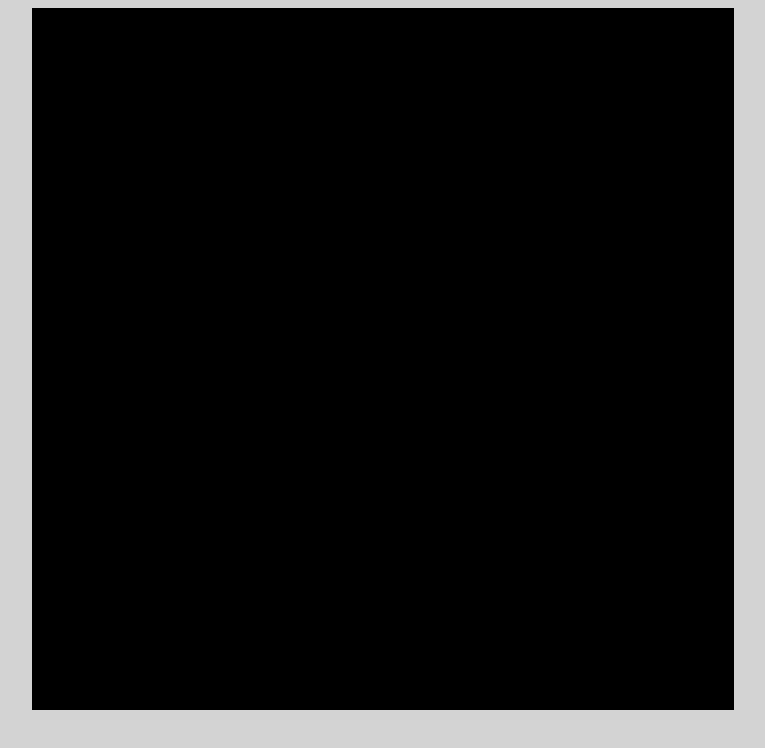
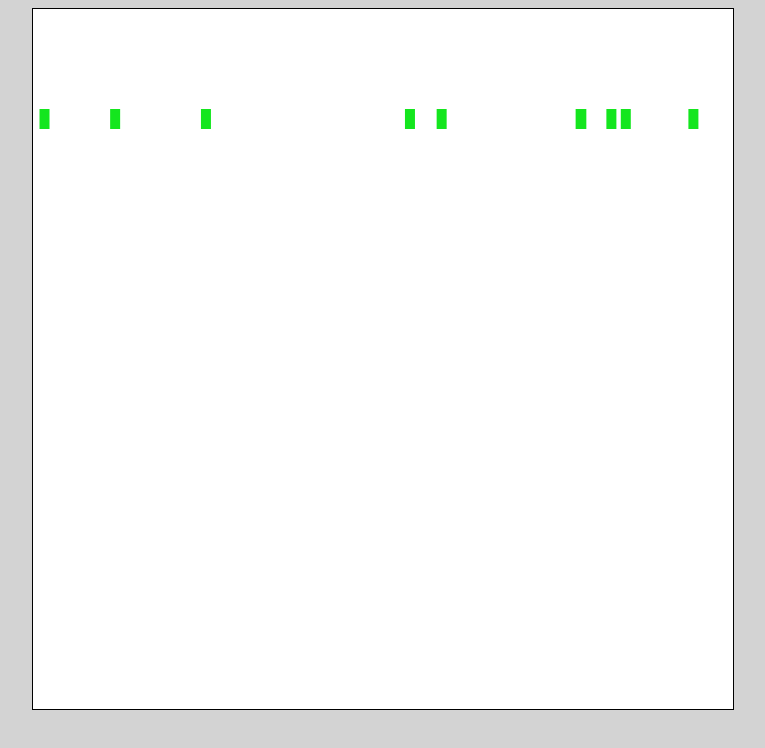
Before and after one commit to ethan375/Space-invaders, a plain HTML site: page index.html in a window 1280 px wide. Shown: the whole page, without its empty margins (257-1022 px from the left). Drawn offline with Linux system fonts and the light colour scheme.

Commit message:
invaders are showing up on canvas at with random x values

```diff
--- a/css/style.css
+++ b/css/style.css
@@ -9,5 +9,5 @@ body{
   margin-right: auto;
   display: block;
   border: 1px solid black;
-  background-color: black;
+  background-color: white;
 }
--- a/js/app.js
+++ b/js/app.js
@@ -4,77 +4,95 @@ const canvas = document.getElementById('myCanvas');
 // canvas context will be a 2d game
 const ctx = canvas.getContext('2d');
 
-// global variables
-let playerX = 350; //this is the starting x coordinate for the player
-//let laserX = playerX //this will be the position of the laser when fired, being equal to player's x coordinate will make it appear as if it is coming from the players ship
-const laserY = 650; //this will be y coordinate for the bullet which will travel upwards on y axis when shot
-const laserX = playerX;
+// // global variables
+// let playerX = 350; //this is the starting x coordinate for the player
+// //let laserX = playerX //this will be the position of the laser when fired, being equal to player's x coordinate will make it appear as if it is coming from the players ship
+// const laserY = 650; //this will be y coordinate for the bullet which will travel upwards on y axis when shot
+// const laserX = playerX;
 // let bullets = [];
-let alienX = 80;
-const alienY = 70;
-// const aliens = [10];
 
 
-let aliens = (x, y)=>{
+
+function Aliens (x, y, dx, dy){
   this.x = x;
   this.y = y;
+  this.dx = dx;
+  this.dy = dy;
+
+  this.draw = ()=>{
+    ctx.fillStyle = 'rgb(20, 230, 30)'
+    ctx.fillRect(this.x, this.y, 10, 20);
+  },
+
+
+
+  this.update = ()=>{
+    if(this.x + 5 > canvas.Width || this.x -5 < 0){
+      this.dx = -dx
+    }
+    if(this.x + 5 > canvas.width || this.x - 5 < 0){
+      this.dy = -dy;
+    }
+    this.x += dx;
+    this.y -= dy;
+    this.draw();
+  }
+}
+
+  const alienArray = [];
+
+for(let i = 0; i < 10; i++){
+  let x = Math.random() * canvas.height;
+  let y = 100;
+  let dx = 0;
+  let dy = 0;
+  alienArray.push(new Aliens(x, y, dx, dy))
 }
 
 
-let player = ()=>{
-  ctx.fillStyle = 'rgb(20, 20, 200)'
-  ctx.fillRect(playerX, 670, 30, 20)
-}
+// let how = ()=>{
+//   ctx.fillStyle = 'rgb(20,230,30)';
+//   ctx.fillRect(100,100,10,20)
+// }
 
-let laser = ()=>{
-  ctx.fillStyle = 'rgb(200, 30, 50)'
-  ctx.fillRect(laserX + 10 , laserY, 10, 20);
-  laserY -= 10
-  setInterval(laser, 500)
+// let player = ()=>{
+//   ctx.fillStyle = 'rgb(20, 20, 200)'
+//   ctx.fillRect(playerX, 670, 30, 20)
+// }
 
-  // if(laserY < 60){
-  //   laserReset();
-  // }
-  // taking above code out, will get back around to this functonality when I get to CD
-};
+// let laser = ()=>{
+//   ctx.fillStyle = 'rgb(200, 30, 50)'
+//   ctx.fillRect(laserX + 10 , laserY, 10, 20);
+//   laserY -= 10
+
+// };
 
 
-document.addEventListener('keydown', function(event){
-  let key = event.which;
-  if(key == 39){
-    playerX = playerX + 10;
-  }else if(key == 37){
-    playerX = playerX - 10;
-  }else if(key == 32){
-  }
-});
+// document.addEventListener('keydown', function(event){
+//   let key = event.which;
+//   if(key == 39){
+//     playerX = playerX + 10;
+//   }else if(key == 37){
+//     playerX = playerX - 10;
+//   }else if(key == 32){
+//   }
+// });
 
-let laserReset = ()=>{
-   laserX += 10;
-   laserY = 650
-}
+// let laserReset = ()=>{
+//    laserX += 10;
+//    laserY = 650
+// }
 
 
 
 
 
-// let animateCanvas = ()=>{
-//   ctx.clearRect(0, 0, canvas.width, canvas.height);
-//   player();
-//   animateAliens();
-//   window.requestAnimationFrame(animateCanvas);
-// };
-// animateCanvas();
-
-
-
-
-
-
-  // let count = 16;
-  // let x = 30
-  // let y = 30
-  // for(let i = 0; i<count; i++){
-  //   ctx.fillStyle = 'rgb(20, 200, 30)';
-  //   ctx.fillRect(x + 50,y,30,20)
-  // }
+let animateCanvas = ()=>{
+  window.requestAnimationFrame(animateCanvas);
+  ctx.clearRect(0, 0, canvas.width, canvas.height);
+  for (let i=0; i < 10; i++) {
+    alienArray[i].update();
+  }
+  // player();
+};
+animateCanvas();
```
